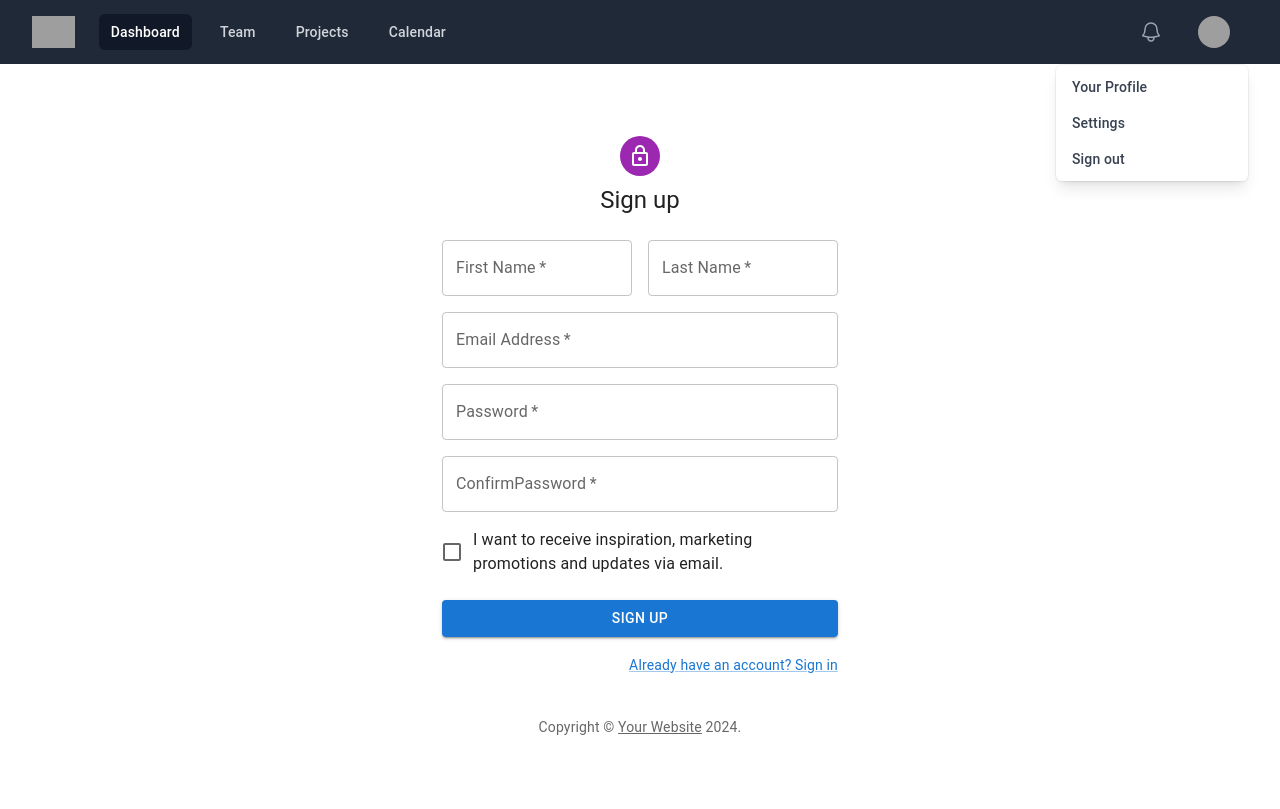
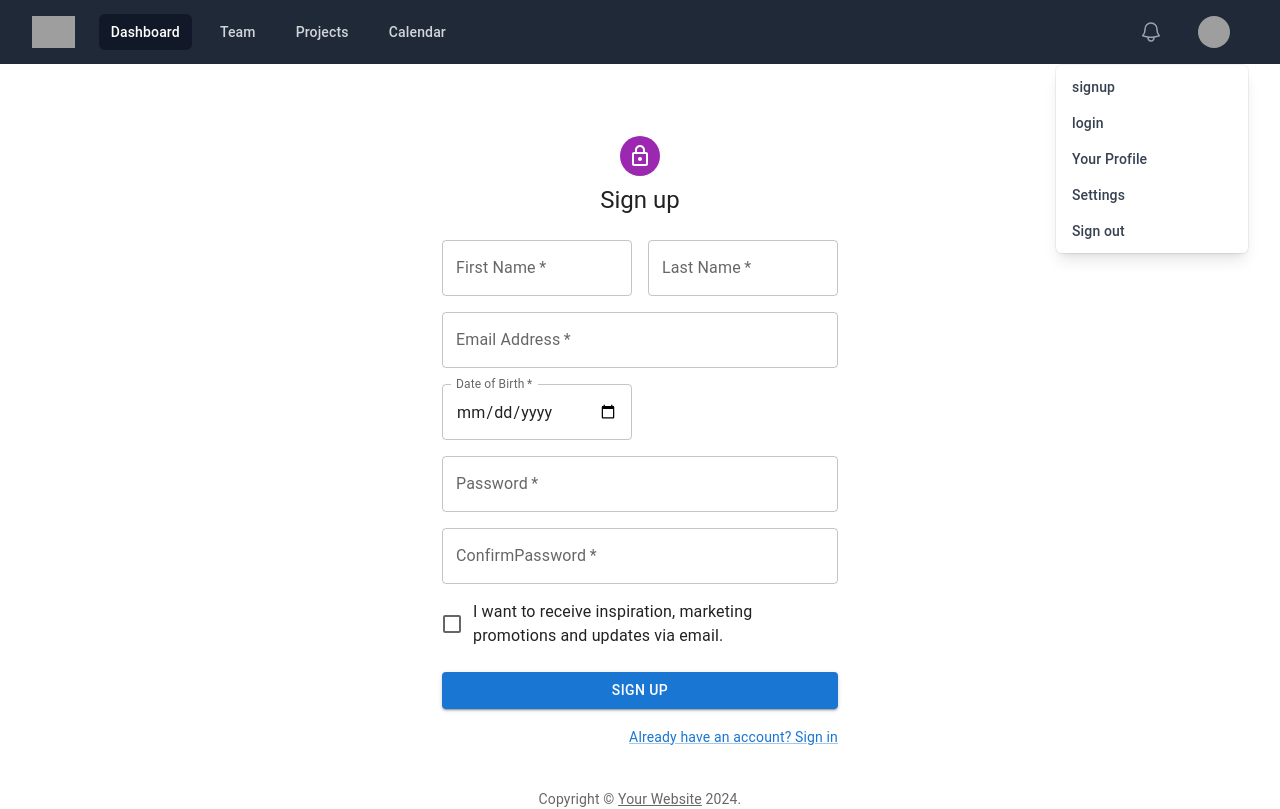
Before and after one commit to magic-cpa/AfriRentals, a React (Vite) app in the folder React/: page /authentication/signup in a window 1280 px wide. Both pictures are taken after a click on the button "Open user menu". Built offline with nearby package versions, Linux system fonts and the light colour scheme; grey boxes are pictures that could not be loaded.

Commit message:
feat: add authentication form setup

```diff
--- a/React/src/partials/Navbar.tsx
+++ b/React/src/partials/Navbar.tsx
@@ -84,6 +84,16 @@ const Navbar =  () =>{
               >
                 <MenuItem>
                   <a href="#" className="block px-4 py-2 text-sm text-gray-700 data-[focus]:bg-gray-100">
+                    signup
+                  </a>
+                </MenuItem>
+                <MenuItem>
+                  <a href="#" className="block px-4 py-2 text-sm text-gray-700 data-[focus]:bg-gray-100">
+                    login
+                  </a>
+                </MenuItem>
+                <MenuItem>
+                  <a href="#" className="block px-4 py-2 text-sm text-gray-700 data-[focus]:bg-gray-100">
                     Your Profile
                   </a>
                 </MenuItem>
--- a/React/src/views/auth/login.tsx
+++ b/React/src/views/auth/login.tsx
@@ -1,11 +1,12 @@
 import { useState } from "react"
 import SignInForm from "../components/auth/LoginForm"
+import api from "../../services/api"
+import axios from "axios"
 
 const Login : React.FC = function(){
     const [FormData, setFormData] = useState({
         email: '',
-        password: '',
-        confirmPassword: ''
+        password: ''
     })
 
     const handleInputChange =(e: React.ChangeEvent<HTMLInputElement>)=>{
@@ -16,10 +17,19 @@ const Login : React.FC = function(){
         })
         )
     }
-    const handleSubmit = (e: React.FormEvent<HTMLFormElement>)=>{
+
+    const handleSubmit = async(e: React.FormEvent<HTMLFormElement>)=>{
         e.preventDefault()
-        console.log(FormData)
+        try{
+            const response = await axios.post('/api/login', FormData)
+            console.log(response.data)
+        }catch(e){
+            console.error('error:', e)
+        }
+
+        // console.log(FormData)
     }
+
     return(
         <>
         <SignInForm handleSubmit={handleSubmit} formData={FormData} onInputChange={handleInputChange}/>
--- a/React/src/views/auth/signup.tsx
+++ b/React/src/views/auth/signup.tsx
@@ -1,13 +1,17 @@
 import React, { useState } from "react"
+import { useNavigate } from "react-router-dom"
 import SignUpForm from "../components/auth/SignUpFrom"
 import api from "../../services/api"
+import axios from "axios"
 
 
 const Signup : React.FC = function(){
+    const Navigate = useNavigate()
     const [FormData, setFormData] = useState({
         firstName: '',
         lastName: '',
         email: '',
+        dateOfBirth: '',
         password: '',
         confirmPassword: ''
     })
@@ -23,9 +27,16 @@ const Signup : React.FC = function(){
         )
     }
 
-    const handleSubmit = (event: React.FormEvent<HTMLFormElement>)=>{
+    const handleSubmit = async (event: React.FormEvent<HTMLFormElement>)=>{
         event.preventDefault()
-        console.log(FormData)
+        try{
+            const response = await axios.post('http://127.0.0.1:8000/api/signup', FormData)
+            if(response.status === 200){
+              Navigate('/authentication/signup')
+            }
+        }catch(e){
+            console.error('error:', e)
+        }
     }
 
     return(
--- a/React/src/views/components/auth/LoginForm.tsx
+++ b/React/src/views/components/auth/LoginForm.tsx
@@ -5,8 +5,6 @@ import {
     Container,
     CssBaseline,
     TextField,
-    FormControlLabel,
-    Checkbox,
     Link,
     Grid,
     Box,
@@ -24,8 +22,7 @@ interface  SignInFormProps{
     handleSubmit: (event: React.FormEvent<HTMLFormElement>) => void
     formData:{
         email: string
-        password: string,
-        confirmPassword: string
+        password: string
     }
     onInputChange: (e: React.ChangeEvent<HTMLInputElement>)=> void
 }
@@ -78,25 +75,12 @@ return (
                   autoComplete="new-password"
                 />
               </Grid>
-              <Grid item xs={12}>
-                <TextField
-                  required
-                  fullWidth
-                  name="confirmPassword"
-                  label="ConfirmPassword"
-                  type="password"
-                  id="ConfirmPassword"
-                  value={formData.confirmPassword}
-                  onChange={onInputChange}
-                  autoComplete="confirm-password"
-                />
-              </Grid>
-              <Grid item xs={12}>
+              {/* <Grid item xs={12}>
                 <FormControlLabel
                   control={<Checkbox value="allowExtraEmails" color="primary" />}
                   label="I want to receive inspiration, marketing promotions and updates via email."
                 />
-              </Grid>
+              </Grid> */}
             </Grid>
             <Button
               type="submit"
@@ -108,7 +92,7 @@ return (
             </Button>
             <Grid container justifyContent="flex-end">
               <Grid item>
-                <Link href="#" variant="body2">
+                <Link href="/authentication/signup" variant="body2">
                   Dont have an account? Sign up
                 </Link>
               </Grid>
--- a/React/src/views/components/auth/SignUpFrom.tsx
+++ b/React/src/views/components/auth/SignUpFrom.tsx
@@ -25,7 +25,8 @@ interface  SignUpFormProps{
     formData:{
         firstName: string,
         lastName: string,
-        email: string
+        email: string,
+        dateOfBirth: string,
         password: string,
         confirmPassword: string
     }
@@ -92,6 +93,21 @@ return (
                   autoComplete="email"
                 />
               </Grid>
+              <Grid item xs={12} sm={6}>
+      <TextField
+        required
+        fullWidth
+        name="dateOfBirth"
+        label="Date of Birth"
+        type="date"
+        id="dateOfBirth"
+        value={formData.dateOfBirth}
+        onChange={onInputChange}
+        InputLabelProps={{
+          shrink: true,
+        }}
+      />
+    </Grid>
               <Grid item xs={12}>
                 <TextField
                   required
@@ -135,7 +151,7 @@ return (
             </Button>
             <Grid container justifyContent="flex-end">
               <Grid item>
-                <Link href="#" variant="body2">
+                <Link href="/authentication/signin" variant="body2">
                   Already have an account? Sign in
                 </Link>
               </Grid>
```
